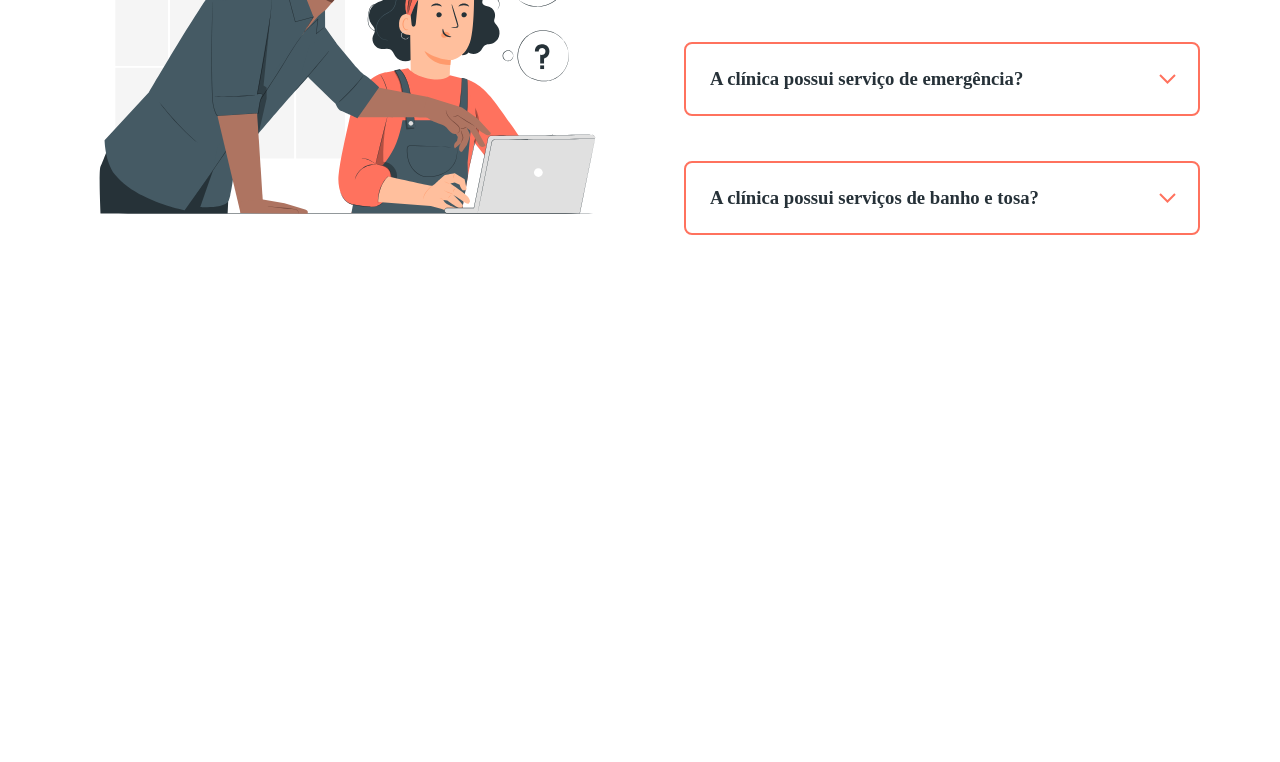
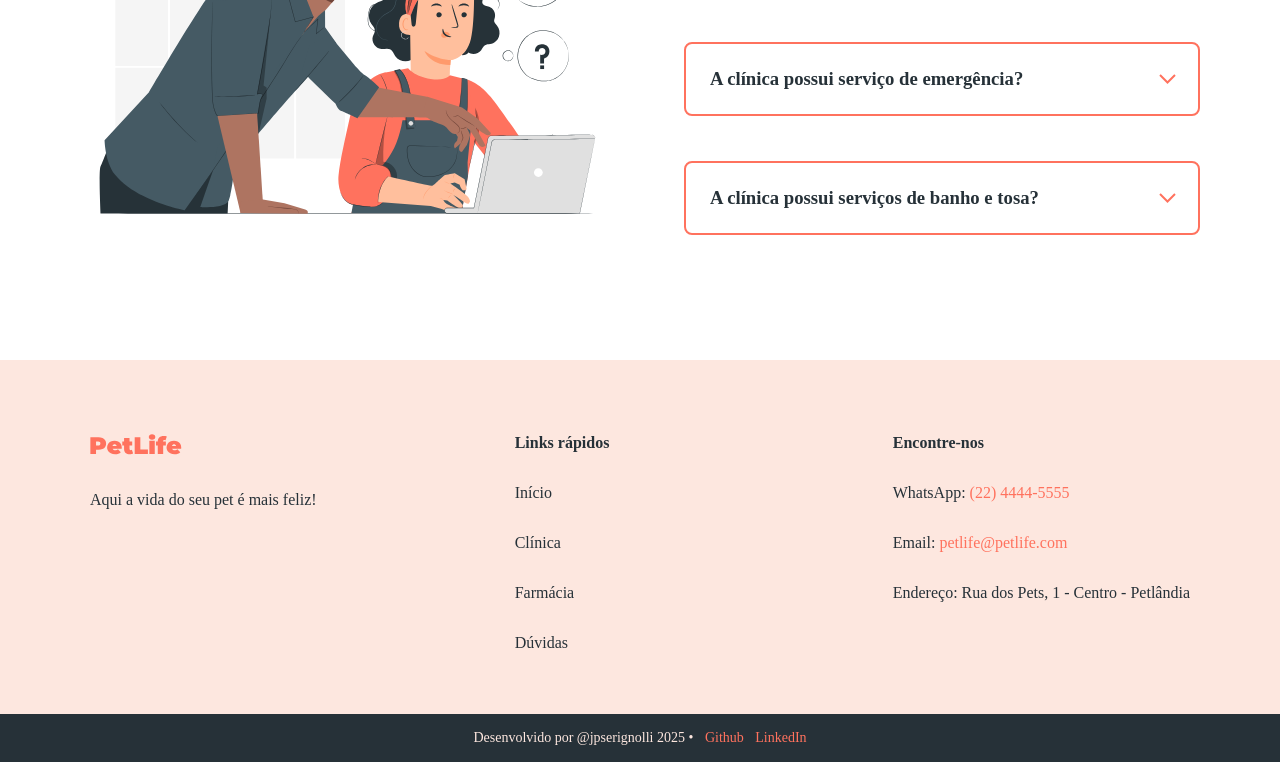
Before and after one commit to joaopsborin/PetCare, a plain HTML site: page index.html in a window 1280 px wide. Shown: the part 3108-3870 px from the top of the page. Before the commit the page ends 3468 px from the top, so only its background shows below. Drawn offline with Linux system fonts and the light colour scheme.

Commit message:
Versão 5 Sessão Footer PetCare

```diff
--- a/css/main.css
+++ b/css/main.css
@@ -173,3 +173,66 @@ ul li{
     overflow: 24px;
     padding: 60px 24px 10px 24px;
 }
+
+/* Config do RODAPÉ */
+footer {
+    background-color: #fde7df;
+    color: #263138;
+  }
+
+  .rodape-container {
+    display: flex;
+    justify-content: space-between;
+    gap: 30px;
+    padding: 64px 80px 40px;
+  }
+
+  .rodape-coluna {
+    list-style: none;
+    padding: 0;
+    flex: 1;
+    min-width: 200px;
+  }
+
+  .rodape-coluna li {
+    margin-bottom: 12px;
+  }
+
+  .logo {
+    font-size: 24px;
+    color: #ff725e;
+    margin-bottom: 8px;
+  }
+
+  .rodape-coluna a {
+    color: #263138;
+    text-decoration: none;
+    transition: color 0.3s;
+  }
+
+  .rodape-coluna a:hover {
+    color: #ff725e;
+  }
+
+  .rodape-creditos {
+    background-color: #263138;
+    color: #fde7df;
+    text-align: center;
+    padding: 16px;
+    font-size: 14px;
+    width: 100%;
+  }
+
+  .rodape-creditos a {
+    color: #ff725e;
+    margin-left: 8px;
+    text-decoration: none;
+  }
+
+  .rodape-creditos a:hover {
+    text-decoration: underline;
+  }
+
+  .rodape-coluna span{
+    color: #ff725e;
+  }
--- a/index.html
+++ b/index.html
@@ -137,7 +137,47 @@
 
 
         </section>
+    </main>
 
+    <footer >
+        <div class="rodape-container">
+            <div>
+                <ul class="rodape-coluna">
+                    <li>
+                        <img src="./img/logo.svg" alt="Logo laranja da marca">
+                    </li>
+                    <li>Aqui a vida do seu pet é mais feliz!</li>
+                </ul>
+            </div>
+
+            <div>
+                <ul class="rodape-coluna">
+                    <li><strong>Links rápidos</strong></li>
+                    <li><a href="#inicio">Início</a></li>
+                    <li><a href="#clinica">Clínica</a></li>
+                    <li><a href="#farmacia">Farmácia</a></li>
+                    <li><a href="#duvidas">Dúvidas</a></li>
+                </ul>
+            </div>
+
+            <div>
+                <ul class="rodape-coluna">
+                    <li><strong>Encontre-nos</strong></li>
+                    <li>WhatsApp: <a href="https://wa.me/5511910985229" target="_blank"> <span>(22) 4444-5555</span></a></li>
+                    <li>Email: <a href="mailto:petlife@petlife.com"> <span>petlife@petlife.com</span></a></li>
+                    <li>Endereço: Rua dos Pets, 1 - Centro - Petlândia</li>
+                </ul>
+            </div>
+        </div>
+
+        <div class="rodape-creditos">
+            <p>
+                Desenvolvido por @jpserignolli 2025   •
+                <a href="https://github.com/joaopsborin" target="_blank">Github</a>
+                <a href="https://linkedin.com/in/joãoserignolli" target="_blank">LinkedIn</a>
+            </p>
+        </div>
+    </footer>
         <script src="./js/main.js"></script>
 </body>
 
```
Also changed, not shown: img/logo.svg (added).
